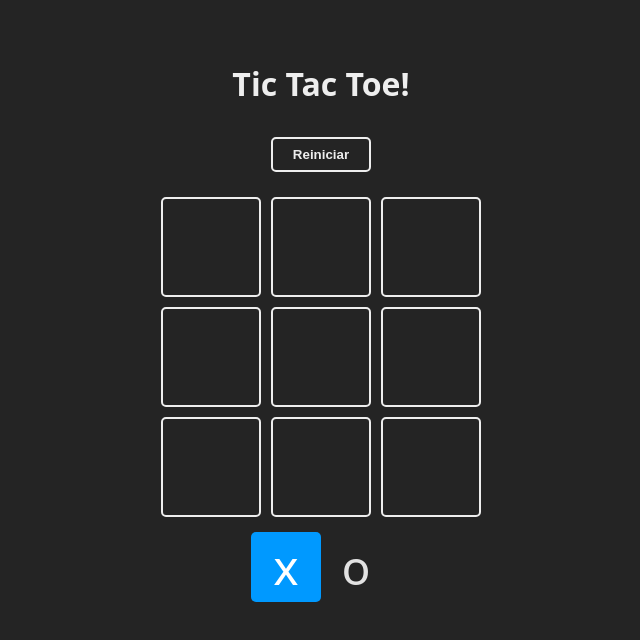
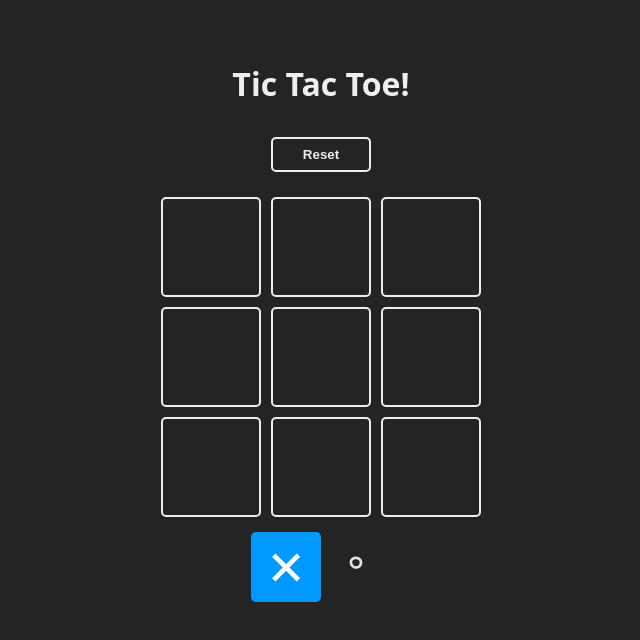
Before and after one commit to NazaRosales/tic-tac-toe, a React (Vite) app: page / in a window 1280 px wide. Shown: the top 640 px of the page, without its empty margins (319-959 px from the left). Built offline with nearby package versions, Linux system fonts and the light colour scheme.

Commit message:
Pequeños cambios visuales

```diff
--- a/index.html
+++ b/index.html
@@ -3,6 +3,7 @@
   <head>
     <meta charset="UTF-8" />
     <meta name="viewport" content="width=device-width, initial-scale=1.0" />
+    <link rel="shortcut icon" href="./src/img/logo.png" type="image/x-icon">
     <title>Tic Tac Toe</title>
   </head>
   <body>
--- a/src/App.jsx
+++ b/src/App.jsx
@@ -37,7 +37,7 @@ function App() {
   return (
     <main className="board">
       <h1>Tic Tac Toe!</h1>
-      {!winner && <button onClick={resetGame}>Reiniciar</button>}
+      {!winner && <button onClick={resetGame}>Reset</button>}
       <section className="game">
         {board.map((cell, index) => {
           return (
--- a/src/components/WinnerModal.jsx
+++ b/src/components/WinnerModal.jsx
@@ -2,7 +2,7 @@ import { Squear } from "./Squear";
 export function WinnerModal({ winner, resetGame }) {
   if (winner === null) return null;
 
-  const winnerText = winner === false ? "Empate" : "Ganador:";
+  const winnerText = winner === false ? "Tie" : "Winner:";
   return (
     <section className="winner">
       <div className="text">
@@ -11,7 +11,7 @@ export function WinnerModal({ winner, resetGame }) {
         <header className="win">{winner && <Squear>{winner}</Squear>}</header>
 
         <footer>
-          <button onClick={resetGame}>Reiniciar</button>
+          <button onClick={resetGame}>Reset</button>
         </footer>
       </div>
     </section>
--- a/src/constants.js
+++ b/src/constants.js
@@ -1,6 +1,6 @@
 export const TURN = {
-  X: "x",
-  O: "o",
+  X: '✕',
+  O: "𐤏",
 };
 export const WINNER_COMBOS = [
   [0, 1, 2],
```
Also changed, not shown: src/img/logo.png (added).
